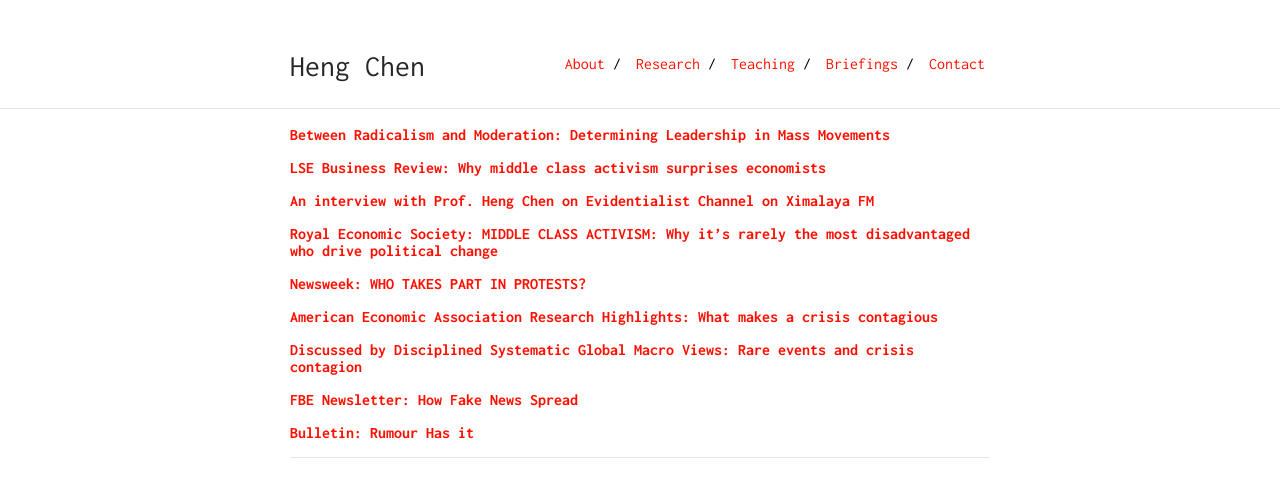
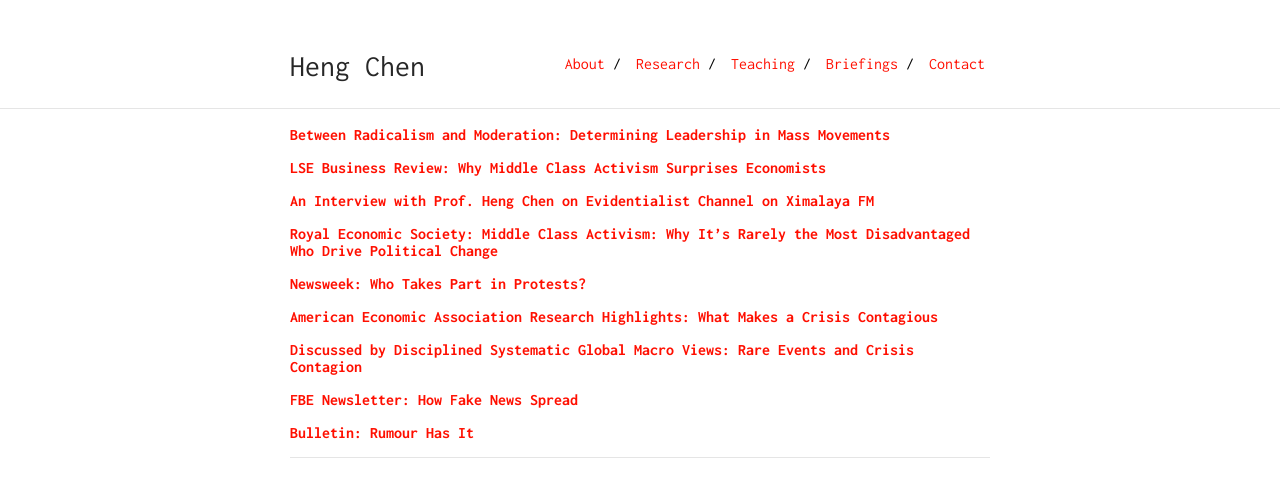
Before and after one commit to Shuyan0210611X/henrychen.github.io, a Jekyll site: the page built from Briefings.md, in a window 1280 px wide. Shown: the top 497 px of the page. Built offline with Jekyll 4.4.1, drawn with Linux system fonts in a browser that asks for light colours.

Commit message:
Aligned Capital letters

```diff
--- a/Briefings.md
+++ b/Briefings.md
@@ -4,18 +4,18 @@ permalink: /briefings/
 ---
 [**Between Radicalism and Moderation: Determining Leadership in Mass Movements**](https://politicalsciencenow.com/between-radicalism-and-moderation-determining-leadership-in-mass-movements/)
 
-[**LSE Business Review: Why middle class activism surprises economists**](https://politicalsciencenow.com/between-radicalism-and-moderation-determining-leadership-in-mass-movements/)
+[**LSE Business Review: Why Middle Class Activism Surprises Economists**](https://politicalsciencenow.com/between-radicalism-and-moderation-determining-leadership-in-mass-movements/)
 
-[**An interview with Prof. Heng Chen on Evidentialist Channel on Ximalaya FM**](https://www.ximalaya.com/sound/51402257)
+[**An Interview with Prof. Heng Chen on Evidentialist Channel on Ximalaya FM**](https://www.ximalaya.com/sound/51402257)
 
-[**Royal Economic Society: MIDDLE CLASS ACTIVISM: Why it’s rarely the most disadvantaged who drive political change**](https://www.res.org.uk/resources-page/middle-class-activism--why-it--s-rarely-the-most-disadvantaged-who-drive-political-change.html)
+[**Royal Economic Society: Middle Class Activism: Why It’s Rarely the Most Disadvantaged Who Drive Political Change**](https://www.res.org.uk/resources-page/middle-class-activism--why-it--s-rarely-the-most-disadvantaged-who-drive-political-change.html)
 
-[**Newsweek: WHO TAKES PART IN PROTESTS?**](https://www.newsweek.com/middle-class-protestors-working-class-652084)
+[**Newsweek: Who Takes Part in Protests?**](https://www.newsweek.com/middle-class-protestors-working-class-652084)
 
-[**American Economic Association Research Highlights: What makes a crisis contagious**](https://www.aeaweb.org/research/what-makes-a-crisis-contagious.php)
+[**American Economic Association Research Highlights: What Makes a Crisis Contagious**](https://www.aeaweb.org/research/what-makes-a-crisis-contagious.php)
 
-[**Discussed by Disciplined Systematic Global Macro Views: Rare events and crisis contagion**](http://mrzepczynski.blogspot.com/2016/02/rare-events-and-crisis-contagion-there.html)
+[**Discussed by Disciplined Systematic Global Macro Views: Rare Events and Crisis Contagion**](http://mrzepczynski.blogspot.com/2016/02/rare-events-and-crisis-contagion-there.html)
 
 [**FBE Newsletter: How Fake News Spread**](/file/fakenews.pdf)
 
-[**Bulletin: Rumour Has it**](https://www4.hku.hk/pubunit/Bulletin/2018_May_Vol.19_No.3/research/page5.html)
+[**Bulletin: Rumour Has It**](https://www4.hku.hk/pubunit/Bulletin/2018_May_Vol.19_No.3/research/page5.html)
```
